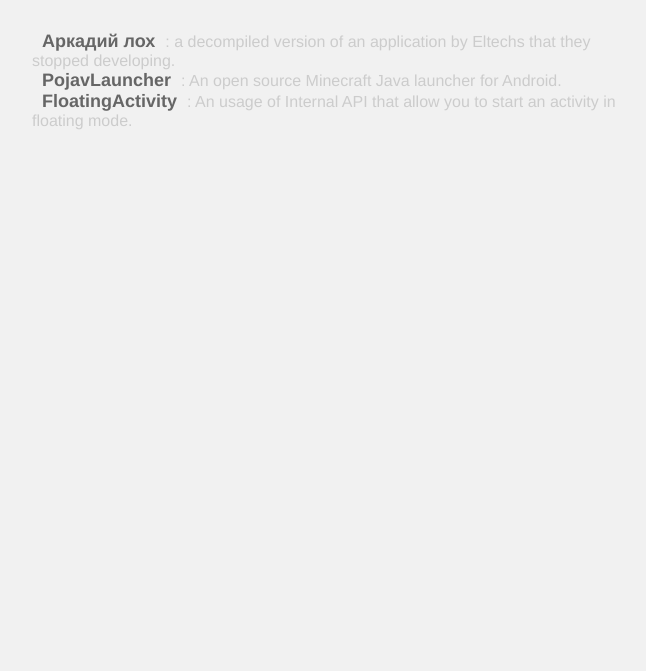
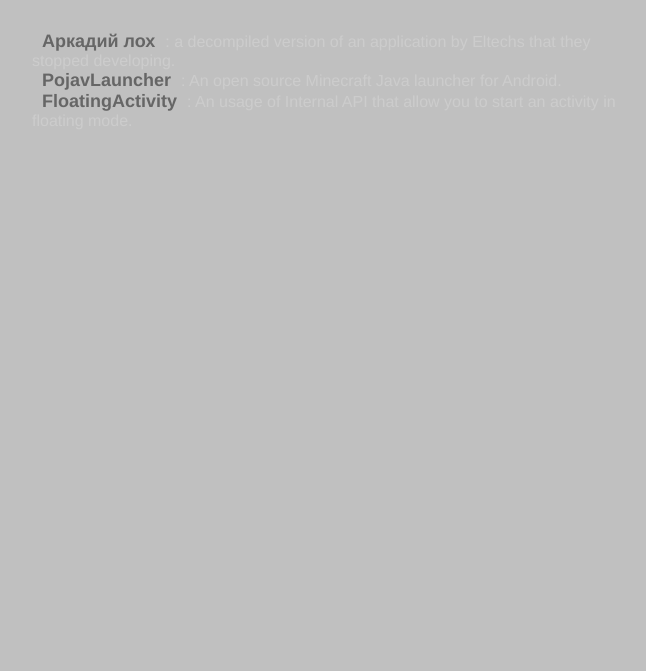
Before and after one commit to Krandoy/Krandoy.github.io, a plain HTML site: page index.html in a window 1280 px wide. Shown: the part 129-800 px from the top of the page, without its empty margins (308-954 px from the left). Drawn offline with Linux system fonts and the light colour scheme.

Commit message:
Update index.html

```diff
--- a/index.html
+++ b/index.html
@@ -6,7 +6,7 @@
     <title>Сайт Krandoy</title>
     <style type="text/css" media="screen">
       body {
-        background-color: #f1f1f1;
+        background-color: #C0C0C0;
         margin: 0;
         font-family: "Helvetica Neue", Helvetica, Arial, sans-serif;
       }
```
